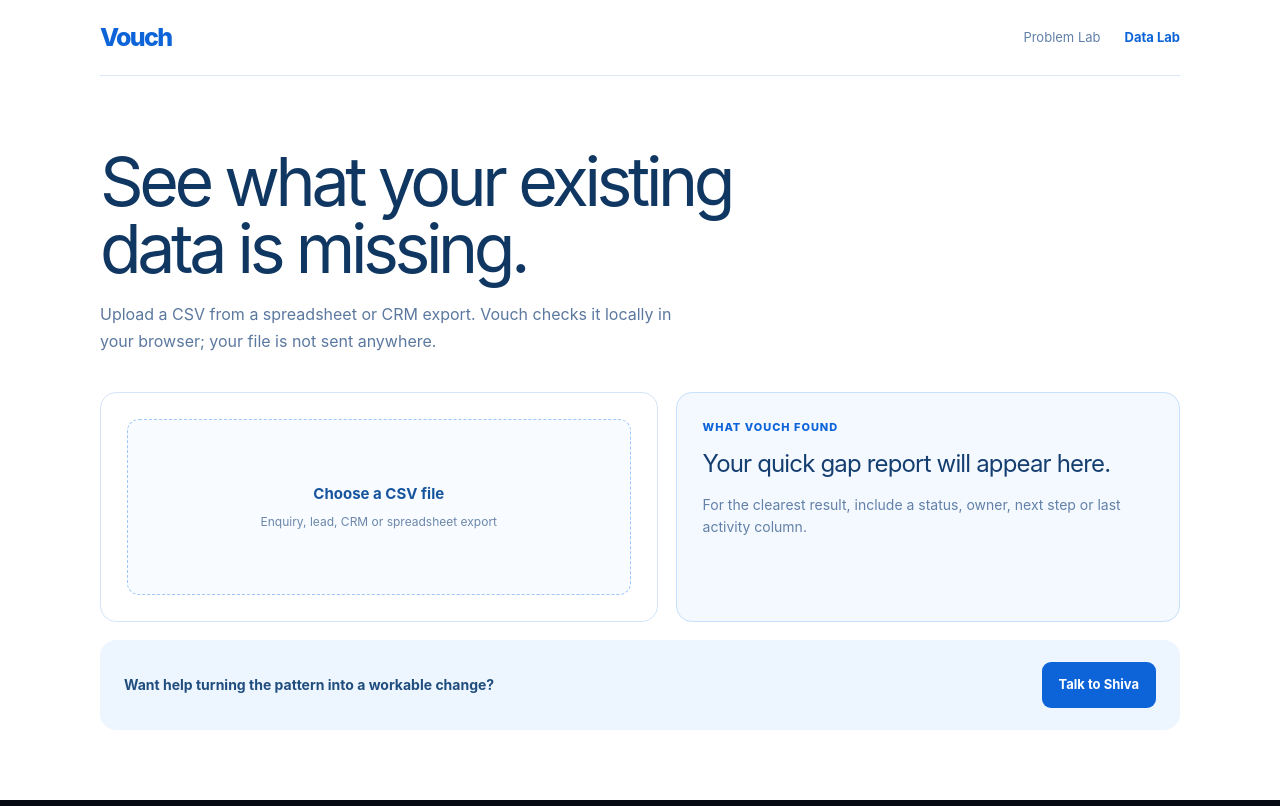
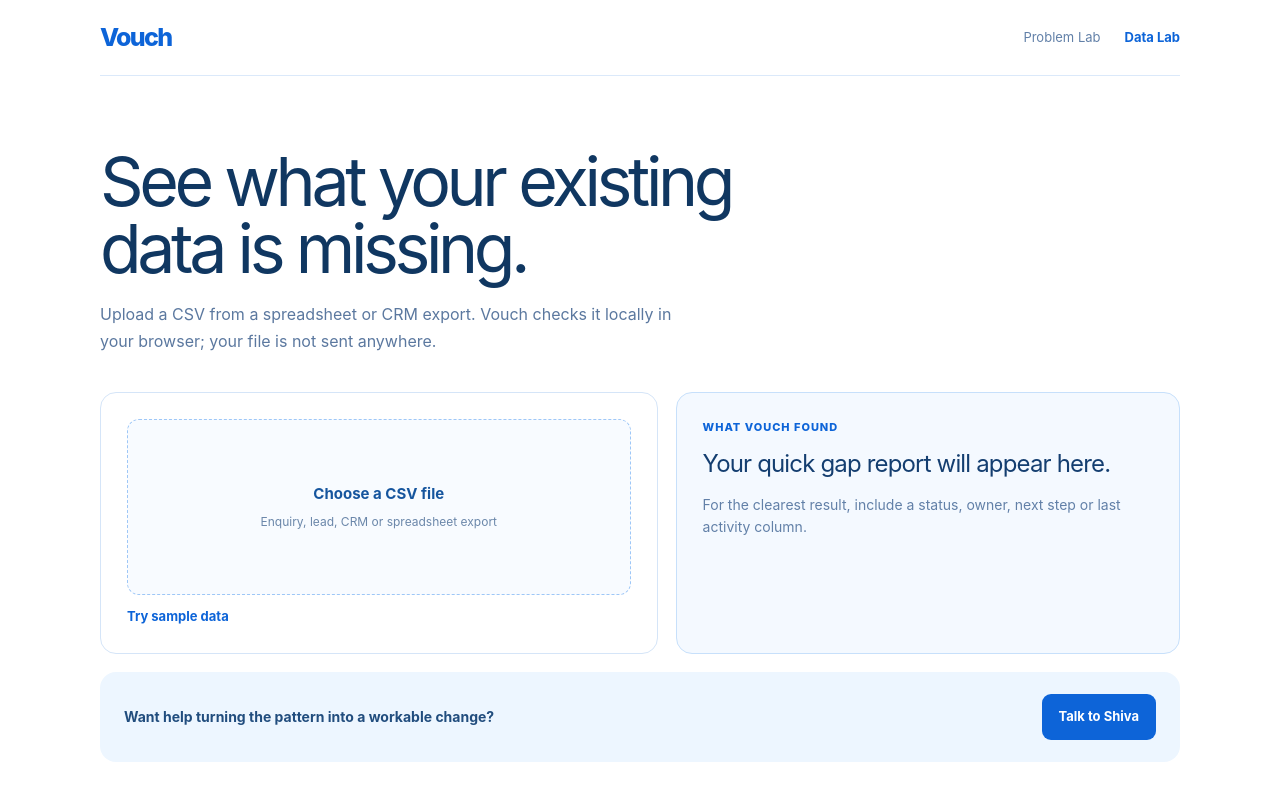
Before and after one commit to shivasricharan/vouchcc, a Next.js app: page /data-lab in a window 1280 px wide. Built offline with nearby package versions, Linux system fonts and the light colour scheme.

Commit message:
Add sample data to Vouch Data Lab

```diff
--- a/components/QuickDemo.tsx
+++ b/components/QuickDemo.tsx
@@ -6,6 +6,12 @@ import styles from './QuickDemo.module.css';
 
 type DemoKind = 'problem' | 'data';
 type Row = Record<string, string>;
+const SAMPLE_ROWS: Row[] = [
+  { Status: 'Proposal sent', Owner: 'Asha', 'Next step': '', 'Last activity': '2026-09-04' },
+  { Status: 'Follow-up due', Owner: '', 'Next step': 'Call on Friday', 'Last activity': '2026-09-05' },
+  { Status: 'Won', Owner: 'Ravi', 'Next step': 'Start handover', 'Last activity': '2026-09-08' },
+  { Status: 'Open enquiry', Owner: '', 'Next step': '', 'Last activity': '2026-09-03' },
+];
 
 function Shell({ children, label }: { children: React.ReactNode; label: string }) {
   return <main className={styles.page}><header className={styles.header}>
@@ -47,11 +53,12 @@ function DataLab() {
  const [rows,setRows]=useState<Row[]>([]); const [fileName,setFileName]=useState(''); const [error,setError]=useState('');
  const headers=useMemo(()=>rows[0]?Object.keys(rows[0]):[],[rows]);
  const [mapping,setMapping]=useState({stage:'',last:'',owner:'',next:''});
+ const loadRows=(parsed:Row[], name:string)=>{const nextHeaders=Object.keys(parsed[0]||{});setRows(parsed);setFileName(name);setError('');setMapping({stage:matchHeader(nextHeaders,['stage','status']),last:matchHeader(nextHeaders,['last','date','activity']),owner:matchHeader(nextHeaders,['owner','assignee']),next:matchHeader(nextHeaders,['next','follow'])});};
  const mapped={...mapping,stage:mapping.stage||matchHeader(headers,['stage','status']),last:mapping.last||matchHeader(headers,['last','date','activity']),owner:mapping.owner||matchHeader(headers,['owner','assignee']),next:mapping.next||matchHeader(headers,['next','follow'])};
- const onFile=(event:ChangeEvent<HTMLInputElement>)=>{const file=event.target.files?.[0];if(!file)return; if(!file.name.toLowerCase().endsWith('.csv')){setError('Please choose a CSV file.');return;}const reader=new FileReader();reader.onload=()=>{const parsed=parseCsv(String(reader.result));if(!parsed.length){setError('This file needs a header row and at least one record.');return;}setRows(parsed);setFileName(file.name);setError('');setMapping({stage:matchHeader(Object.keys(parsed[0]),['stage','status']),last:matchHeader(Object.keys(parsed[0]),['last','date','activity']),owner:matchHeader(Object.keys(parsed[0]),['owner','assignee']),next:matchHeader(Object.keys(parsed[0]),['next','follow'])});};reader.readAsText(file);};
+ const onFile=(event:ChangeEvent<HTMLInputElement>)=>{const file=event.target.files?.[0];if(!file)return; if(!file.name.toLowerCase().endsWith('.csv')){setError('Please choose a CSV file.');return;}const reader=new FileReader();reader.onload=()=>{const parsed=parseCsv(String(reader.result));if(!parsed.length){setError('This file needs a header row and at least one record.');return;}loadRows(parsed,file.name);};reader.readAsText(file);};
  const gaps=useMemo(()=>{if(!rows.length)return null;const missingNext=mapped.next?rows.filter(r=>!r[mapped.next]?.trim()):[];const missingOwner=mapped.owner?rows.filter(r=>!r[mapped.owner]?.trim()):[];const stalled=mapped.stage?rows.filter(r=>/quote|proposal|follow|pending|open/i.test(r[mapped.stage]||'')):[];return {missingNext,missingOwner,stalled};},[rows,mapped]);
  return <Shell label="Data Lab"><section className={styles.hero}><h1>See what your existing data is missing.</h1><p>Upload a CSV from a spreadsheet or CRM export. Vouch checks it locally in your browser; your file is not sent anywhere.</p></section>
- <section className={styles.dataGrid}><section className={styles.uploader}><label className={styles.drop}><input type="file" accept=".csv,text/csv" onChange={onFile}/><strong>{fileName || 'Choose a CSV file'}</strong><span>{fileName ? `${rows.length} records ready to inspect` : 'Enquiry, lead, CRM or spreadsheet export'}</span></label>{error && <p className={styles.error}>{error}</p>}
+ <section className={styles.dataGrid}><section className={styles.uploader}><label className={styles.drop}><input type="file" accept=".csv,text/csv" onChange={onFile}/><strong>{fileName || 'Choose a CSV file'}</strong><span>{fileName ? `${rows.length} records ready to inspect` : 'Enquiry, lead, CRM or spreadsheet export'}</span></label><button className={styles.sample} type="button" onClick={() => loadRows(SAMPLE_ROWS,'Vouch sample enquiries')}>Try sample data</button>{error && <p className={styles.error}>{error}</p>}
  {headers.length>0 && <div className={styles.mapping}><h2>Check the columns</h2><p>These mappings stay in this browser tab.</p>{(['stage','last','owner','next'] as const).map(key=><label key={key}>{({stage:'Status or stage',last:'Last activity',owner:'Owner',next:'Next step'}[key])}<select value={mapping[key]} onChange={e=>setMapping({...mapping,[key]:e.target.value})}><option value="">Not available</option>{headers.map(h=><option value={h} key={h}>{h}</option>)}</select></label>)}</div>}</section>
  <aside className={styles.result} aria-live="polite"><p className={styles.resultLabel}>What Vouch found</p>{gaps?<><h2>Start with the gaps that keep work waiting.</h2><div className={styles.findings}><Finding count={gaps.stalled.length} label="records at an open or waiting stage" /><Finding count={gaps.missingNext.length} label="records without a next step" /><Finding count={gaps.missingOwner.length} label="records without an owner" /></div><p className={styles.test}>Smallest useful fix: review the flagged cases and agree one owner plus one next action.</p></>:<><h2>Your quick gap report will appear here.</h2><p>For the clearest result, include a status, owner, next step or last activity column.</p></>}</aside></section>
  <Footer cta="Want help turning the pattern into a workable change?" /></Shell>;
```
Also changed, not shown: components/QuickDemo.module.css.
